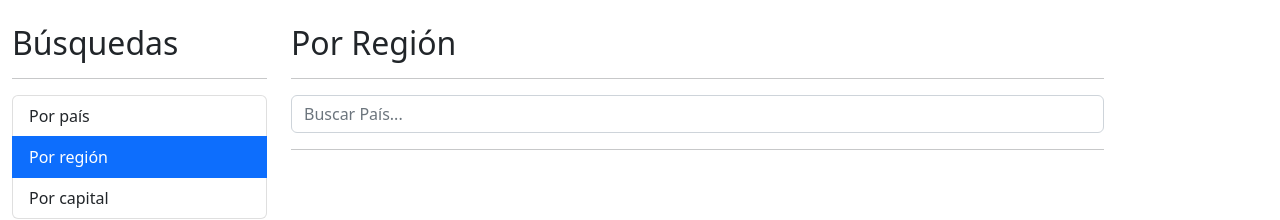
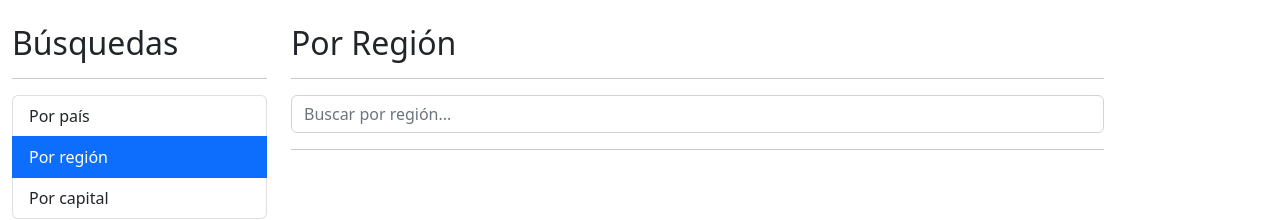
Before and after one commit to rbnicodev/paisesApp, an Angular app: page /region in a window 1280 px wide. Shown: the top 220 px of the page. Built offline with nearby package versions, Linux system fonts and the light colour scheme.

Commit message:
placeholder dinamico

```diff
--- a/src/app/paises/components/input/input.component.html
+++ b/src/app/paises/components/input/input.component.html
@@ -2,7 +2,7 @@
     <form autocomplete="off" (ngSubmit)="search() ">
         <input type="text"
             name="termino"
-            placeholder="Buscar País..."
+            [placeholder]="placeholder"
             class="form-control"
             [(ngModel)]="termino"
             (input)="pressedKey()"/>
--- a/src/app/paises/components/input/input.component.ts
+++ b/src/app/paises/components/input/input.component.ts
@@ -1,4 +1,4 @@
-import { Component, EventEmitter, Output, OnInit } from '@angular/core';
+import { Component, EventEmitter, Output, OnInit, Input } from '@angular/core';
 import { debounceTime, Subject } from 'rxjs';
 
 @Component({
@@ -19,6 +19,8 @@ export class InputComponent implements OnInit{
 
   debouncer: Subject<string> = new Subject();
 
+  @Input() placeholder = "";
+
 
   ngOnInit(): void {
     this.debouncer
--- a/src/app/paises/pages/por-capital/por-capital.component.html
+++ b/src/app/paises/pages/por-capital/por-capital.component.html
@@ -3,7 +3,8 @@
 
 <div class="row">
     <app-input (onEnter) = "search( $event )"
-        (onDebounce)="sugerencias( $event )"></app-input>
+        (onDebounce)="sugerencias( $event )"
+        placeholder = "Buscar por capital..."></app-input>
 </div>
 
 <hr>
--- a/src/app/paises/pages/por-pais/por-pais.component.html
+++ b/src/app/paises/pages/por-pais/por-pais.component.html
@@ -3,7 +3,8 @@
 
 <div class="row">
     <app-input (onEnter) = "search( $event )"
-        (onDebounce)="sugerencias( $event )"></app-input>
+        (onDebounce)="sugerencias( $event )"
+        placeholder="Buscar por pais..."></app-input>
 </div>
 
 <hr>
--- a/src/app/paises/pages/por-region/por-region.component.html
+++ b/src/app/paises/pages/por-region/por-region.component.html
@@ -3,7 +3,8 @@
 
 <div class="row">
     <app-input (onEnter) = "search( $event )"
-        (onDebounce)="sugerencias( $event )"></app-input>
+        (onDebounce)="sugerencias( $event )"
+        placeholder="Buscar por región..."></app-input>
 </div>
 
 <hr>
```
